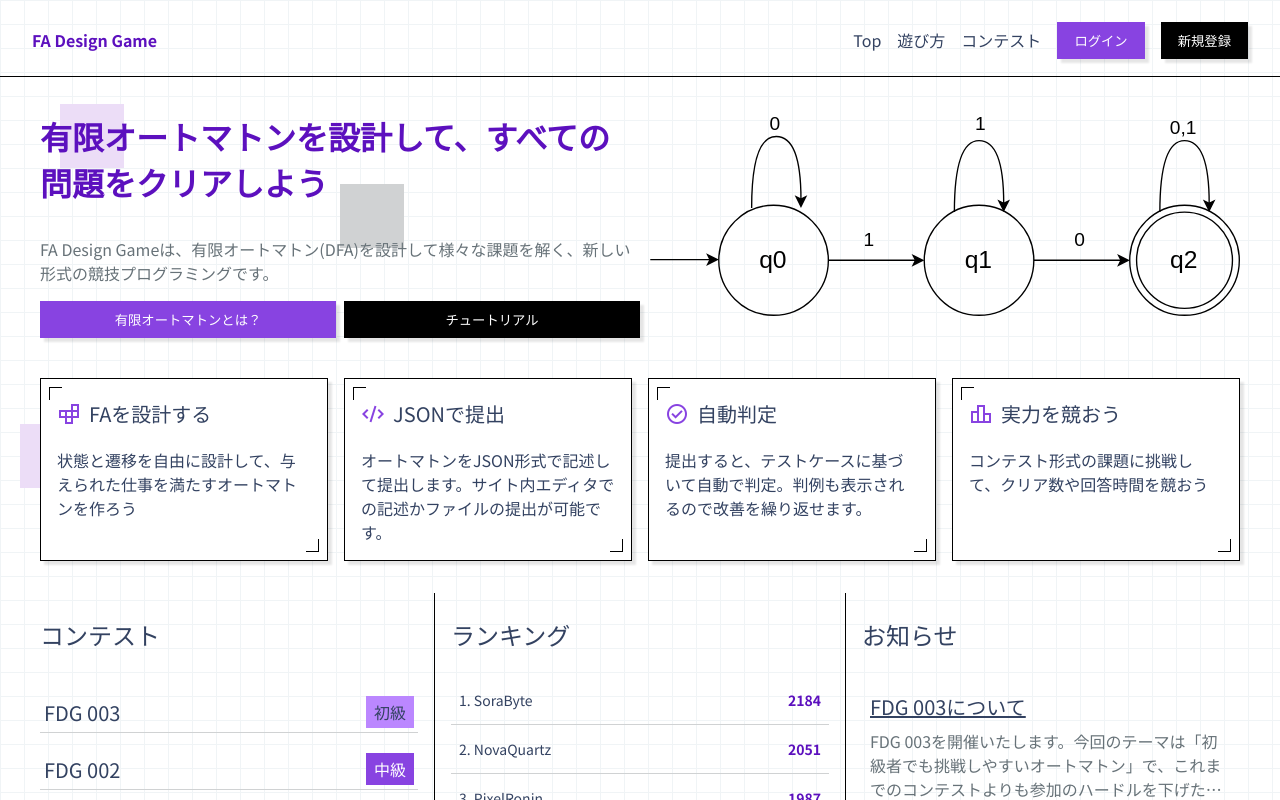
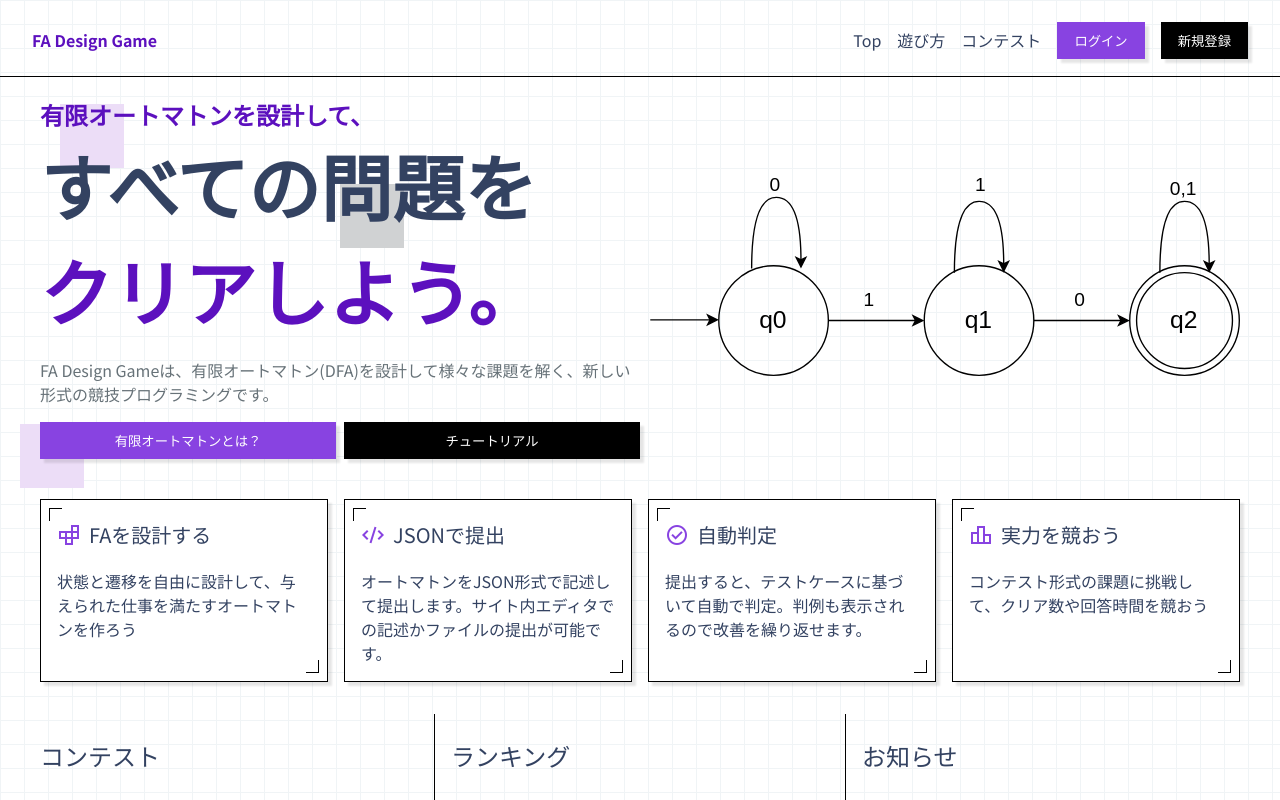
Before and after one commit to automaton-games/fa-design-game, a React (Vite) app in the folder frontend/: page / in a window 1280 px wide. Shown: the top 800 px of the page. Built offline with nearby package versions, Linux system fonts and the light colour scheme.

Commit message:
heroの見出しの大きさと色を変更

```diff
--- a/frontend/src/features/top/components/Hero/hero.css
+++ b/frontend/src/features/top/components/Hero/hero.css
@@ -29,9 +29,19 @@
 }
 
 .hero__headline {
+  font-weight: bold;
+}
+.hero__headline-sub {
   color: var(--text-accent);
-  font-size: var(--font-2xl);
-  font-weight: bold;
+  font-size: var(--font-xl);
+}
+.hero__headline-main {
+  color: var(--text-primary);
+  font-size: var(--font-3xl);
+}
+.hero__headline-accent {
+  color: var(--text-accent);
+  font-size: var(--font-3xl);
 }
 .hero__subtext {
   color: var(--text-sub);
--- a/frontend/src/features/top/components/Hero/hero.tsx
+++ b/frontend/src/features/top/components/Hero/hero.tsx
@@ -7,7 +7,13 @@ export default function Hero() {
     <>
       <div className="hero__upside">
         <div className="hero__main">
-          <p className="hero__headline">有限オートマトンを設計して、すべての問題をクリアしよう</p>
+          <p className="hero__headline">
+            <span className="hero__headline-sub">有限オートマトンを設計して、</span>
+            <br />
+            <span className="hero__headline-main">すべての問題を</span>
+            <br />
+            <span className="hero__headline-accent">クリアしよう。</span>
+          </p>
           <p className="hero__subtext">FA Design Gameは、有限オートマトン(DFA)を設計して様々な課題を解く、新しい形式の競技プログラミングです。</p>
           <div className="hero__tutorials">
             <Button className="button__automaton">有限オートマトンとは？</Button>
--- a/frontend/src/index.css
+++ b/frontend/src/index.css
@@ -37,6 +37,7 @@ img {
   --font-lg: 1.25rem;    /* 20px - 小見出し */
   --font-xl: 1.5rem;     /* 24px - 見出し */
   --font-2xl: 2rem;      /* 32px - ページタイトル */
+  --font-3xl: 4.5rem;    /* 56px - ヒーロー見出しの強調 */
 
   /* 背景のアクセントの正方形の大きさ */
   --background-accent-sm: 16px;
```
